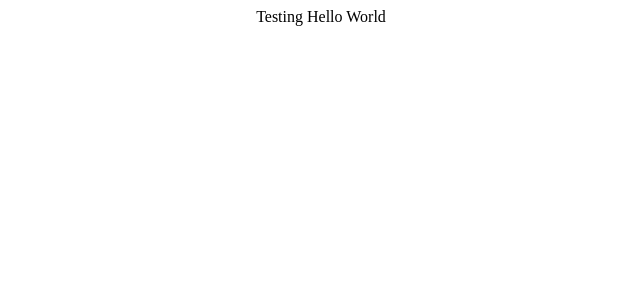
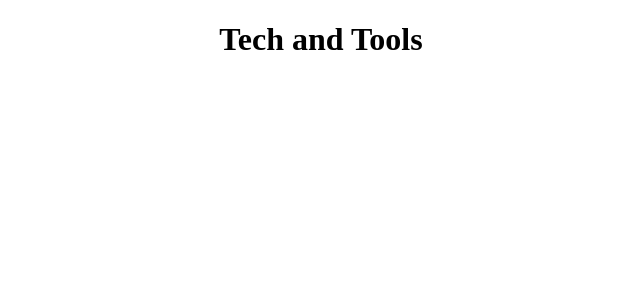
Before and after one commit to cmaongca09/BSIT-NS-3A-WEB-DEV-PROJ, a React (Create React App) app in the folder techandtoolsreact/: page / in a window 1280 px wide. Shown: the top 300 px of the page, without its empty margins (319-959 px from the left). Built offline with nearby package versions, Linux system fonts and the light colour scheme.

Commit message:
update App.js

```diff
--- a/techandtoolsreact/src/App.js
+++ b/techandtoolsreact/src/App.js
@@ -1,7 +1,11 @@
 import "./App.css";
 
 function App() {
-  return <div className="App">Testing Hello World</div>;
+  return (
+    <div className="App">
+      <h1>Tech and Tools</h1>
+    </div>
+  );
 }
 
 export default App;
```
